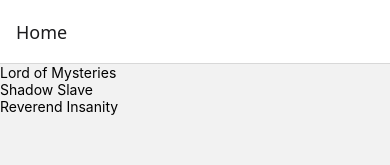
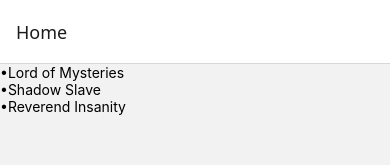
Before and after one commit to mtspereir4/book-notes-app, a React Native app in the folder app/: screen /Home in a window 390 px wide. Shown: the top 165 px of the page. Built offline with nearby package versions, Linux system fonts and the light colour scheme.

Commit message:
feat: implementa componente BookCard

```diff
--- a/app/src/components/BookCard.js
+++ b/app/src/components/BookCard.js
@@ -0,0 +1,11 @@
+import { View, Text, TouchableOpacity } from "react-native";
+
+export default function BookCard({ book, onPress }) {
+  return (
+    <TouchableOpacity onPress={onPress}>
+      <View>
+        <Text>•{book.title}</Text>
+      </View>
+    </TouchableOpacity>
+  );
+}
--- a/app/src/screens/HomeScreen.js
+++ b/app/src/screens/HomeScreen.js
@@ -1,4 +1,6 @@
 import { View, Text, TouchableOpacity } from "react-native";
+
+import BookCard from "../components/BookCard";
 
 export default function HomeScreen({ navigation }) {
   const books = [
@@ -21,12 +23,11 @@
   return (
     <View>
       {books.map((book) => (
-        <TouchableOpacity
+        <BookCard
           key={book.id}
+          book={book}
           onPress={() => navigation.navigate("BookDetails", { book })}
-        >
-          <Text>{book.title}</Text>
-        </TouchableOpacity>
+        />
       ))}
     </View>
   );
```
